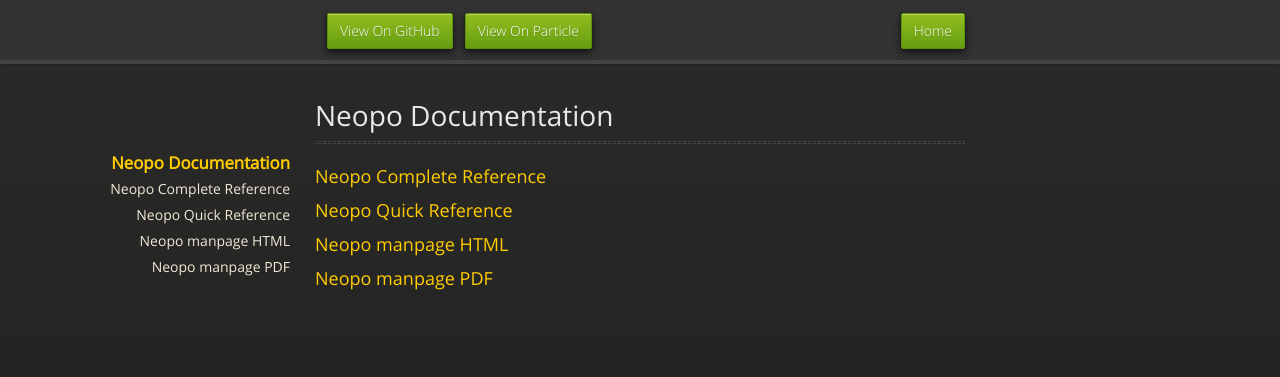
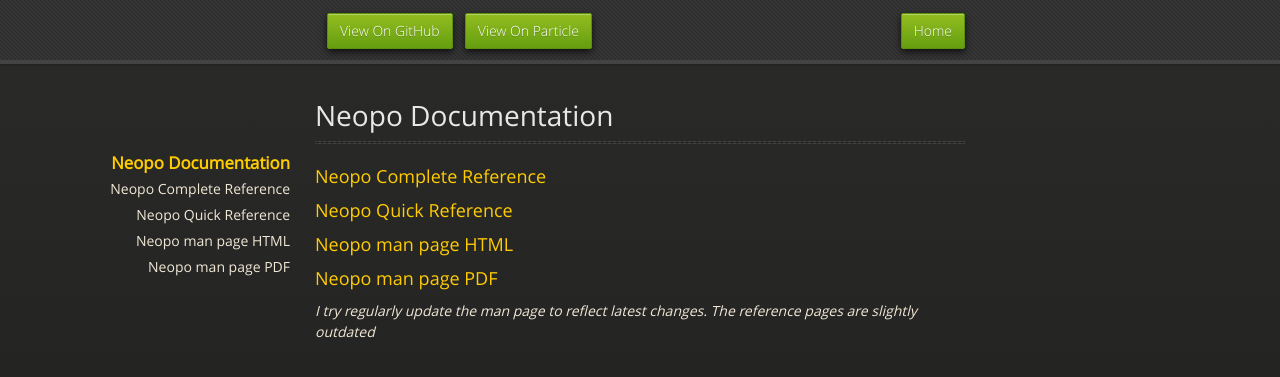
Before and after one commit to nrobinson2000/neopo.xyz, a Jekyll site: the page built from docs/index.md, in a window 1280 px wide. Shown: the top 377 px of the page. Built offline with Jekyll 4.4.1, drawn with Linux system fonts in a browser that asks for light colours.

Commit message:
add notice on documentaation at 00:37 of 2021-10-26

```diff
--- a/docs/index.md
+++ b/docs/index.md
@@ -7,6 +7,9 @@
 
 ### [Neopo Quick Reference](quick-docs.html)
 
-### [Neopo manpage HTML](neopo.html)
+### [Neopo man page HTML](neopo.html)
 
-### [Neopo manpage PDF](neopo.pdf)
+### [Neopo man page PDF](neopo.pdf)
+
+*I try regularly update the man page to reflect latest changes.
+The reference pages are slightly outdated*
```
